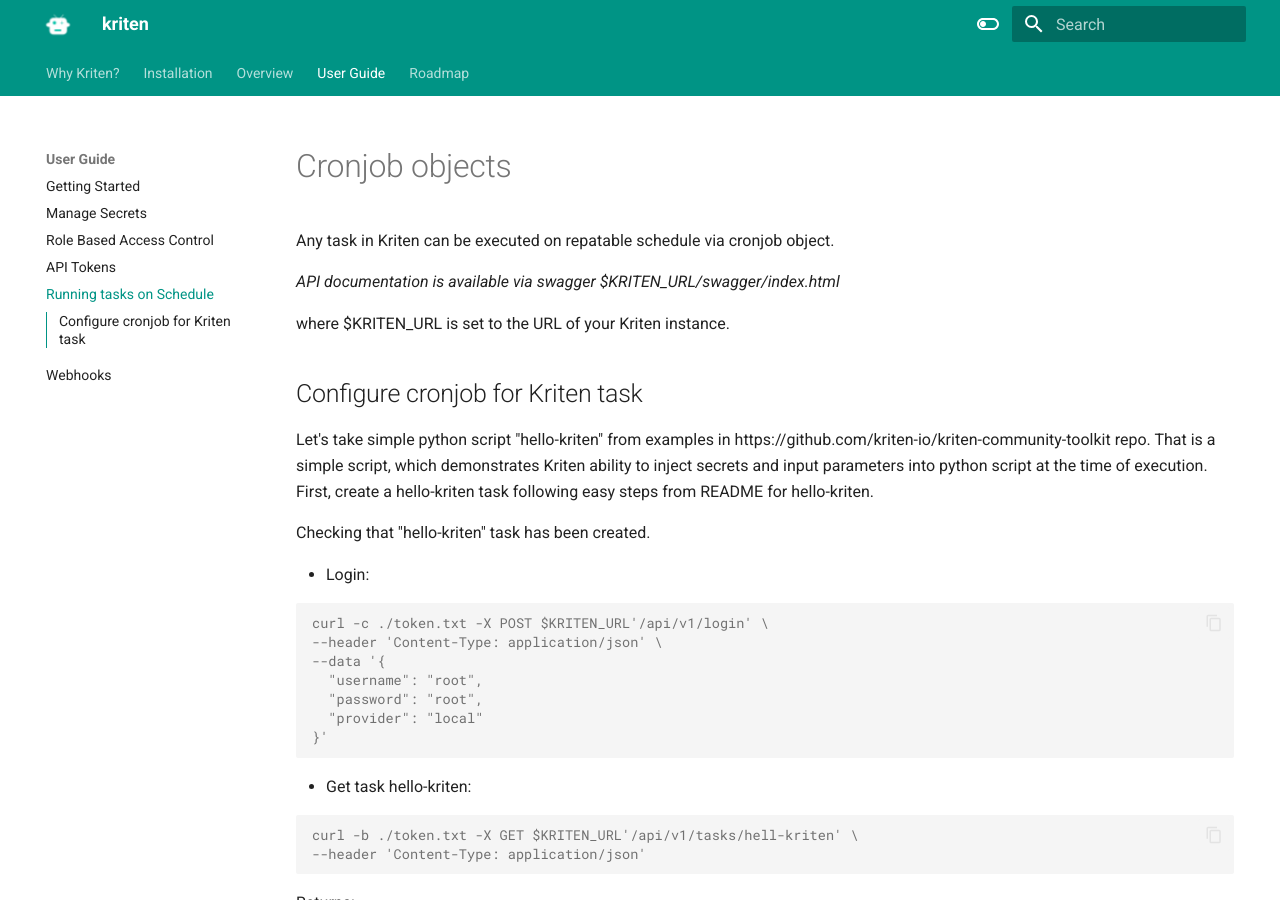
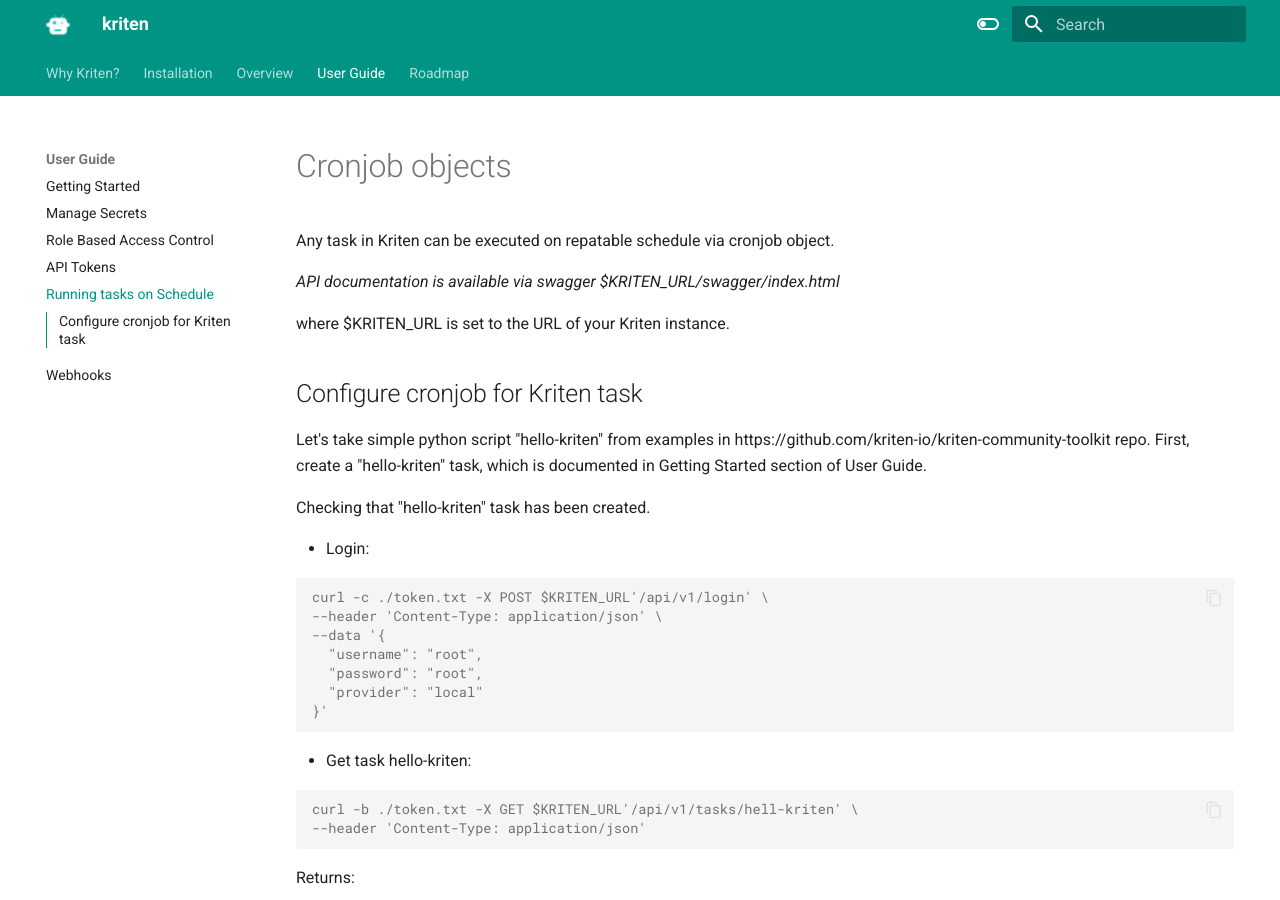
Before and after one commit to kriten-io/kriten-docs, an MkDocs documentation site: the page built from docs/user_guide/cronjobs.md, in a window 1280 px wide and 900 px high. Built offline with MkDocs 1.6.1 and Material for MkDocs 9.7.7, drawn with Linux system fonts in a browser that asks for light colours.

```diff
--- a/docs/user_guide/cronjobs.md
+++ b/docs/user_guide/cronjobs.md
@@ -9,7 +9,7 @@ where $KRITEN_URL is set to the URL of your Kriten instance.
 
 ## Configure cronjob for Kriten task
 
-Let's take simple python script "hello-kriten" from examples in https://github.com/kriten-io/kriten-community-toolkit repo. That is a simple script, which demonstrates Kriten ability to inject secrets and input parameters into python script at the time of execution. First, create a hello-kriten task following easy steps from README for hello-kriten.
+Let's take simple python script "hello-kriten" from examples in https://github.com/kriten-io/kriten-community-toolkit repo. First, create a "hello-kriten" task, which is documented in Getting Started section of User Guide.
 
 Checking that "hello-kriten" task has been created.
 
```
Also changed, not shown: docs/user_guide/webhooks.md (+1 -1 lines).
